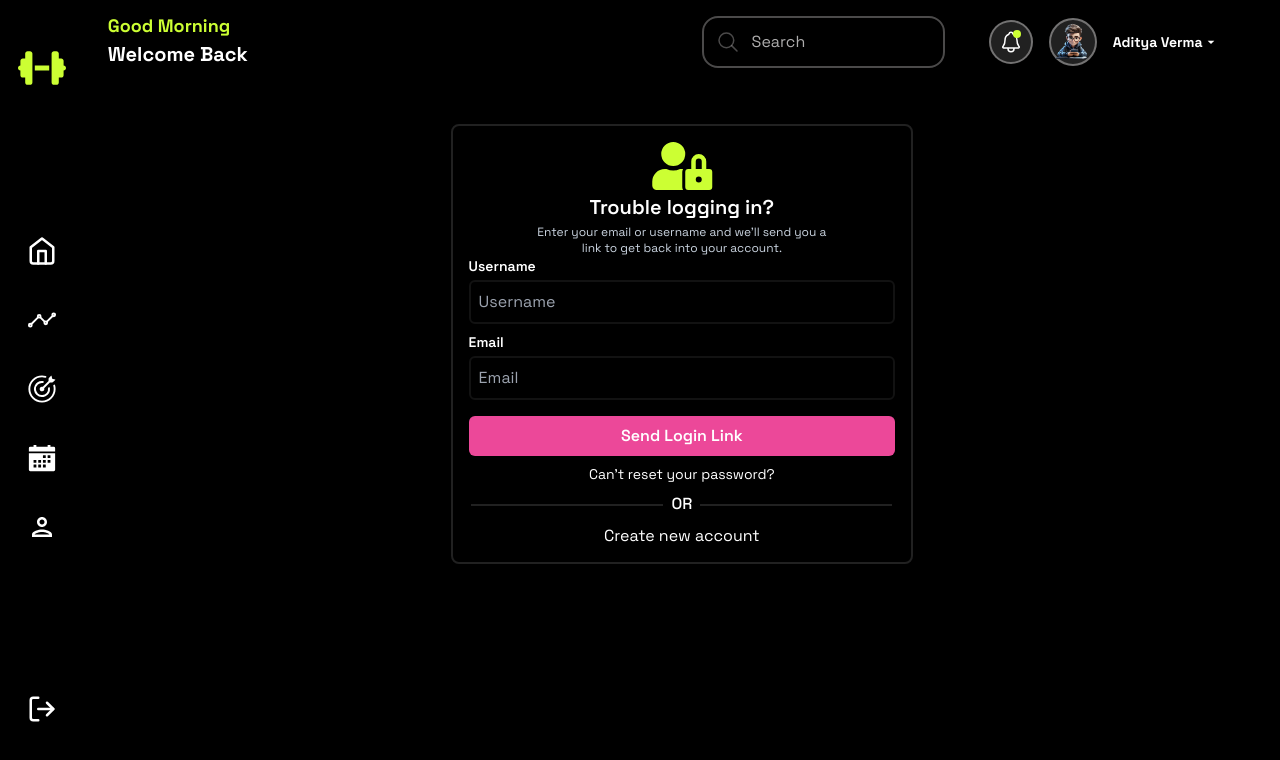
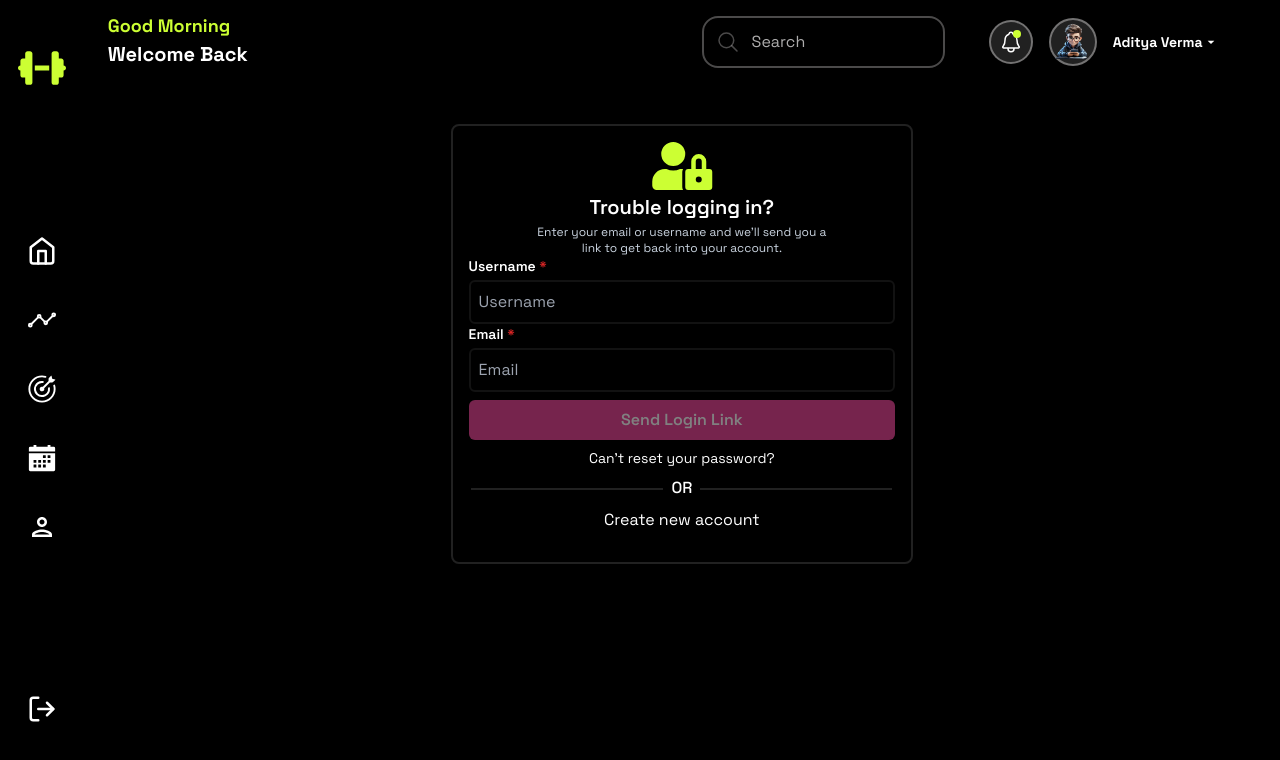
Before and after one commit to AadiVerma/FitWave, a React (Vite) app in the folder client/: page /forgotpwd in a window 1280 px wide. Shown: the top 760 px of the page. Built offline with nearby package versions, Linux system fonts and the light colour scheme.

Commit message:
did more changes in forgotpwd and verification page

```diff
--- a/client/package.json
+++ b/client/package.json
@@ -11,6 +11,7 @@
   },
   "dependencies": {
     "chart.js": "^4.4.3",
+    "cors": "^2.8.5",
     "datejs": "^1.0.0-rc3",
     "dayjs": "^1.11.12",
     "prop-types": "^15.8.1",
--- a/client/src/components/ForgotPwd.jsx
+++ b/client/src/components/ForgotPwd.jsx
@@ -4,13 +4,12 @@ import { MdOutlineFitnessCenter } from "react-icons/md";
 import { GoogleLogin } from 'react-google-login';
 import { FcGoogle } from "react-icons/fc";
 import { FaUserLock } from "react-icons/fa";
-const clientID = "456140993308-lj743g6h1ssb2si49pb8rgvlrkc28u20.apps.googleusercontent.com";
 import '../App.css'
 import { useNavigate } from 'react-router-dom';
 
 
 export default function Login() {
-    const { register, handleSubmit } = useForm();
+    const { register, handleSubmit, formState:{errors,isValid, isSubmitting} } = useForm({mode:'onChange'});
     const [data, setData] = useState("");
     const navigate = useNavigate();
 
@@ -26,12 +25,15 @@ export default function Login() {
                             <h4 className='text-xs mt-[-1px] mx-16 text-slate-300'>Enter your email or username and we'll send you a link to get back into your account.</h4>
                         </div>
 
-                        <h1 className='text-sm font-semibold'>Username</h1>
-                        <input className='bg-transparent border-2 rounded-md outline-none p-2 mt-1 w-full mb-2 border-[#121212]' {...register("firstName", { required: true, minLength: { value: 2, message: "Username must be at least 2 characters long" } })} placeholder="Username" />
 
-                        <h3 className='text-sm font-semibold'>Email</h3>
-                        <input className='bg-transparent border-2 rounded-md outline-none p-2 mt-1 w-full mb-2 border-[#121212]' {...register("Email", {
-                            required: true,
+                        <h1 className='text-sm font-semibold'>Username <span className='text-red-600'>   *</span></h1>
+                        <input className='bg-transparent border-2 rounded-md outline-none p-2 mt-1 w-full  border-[#121212] cursor-text' {...register("username", { required: {"value":true, "message":"This field is required." }, minLength: { value: 3, message: "Username must be at least 3 characters long" } })} placeholder="Username" />
+
+                        {errors.username && <div className='text-red-600 mb-3 ml-1'>{errors.username.message}</div>}
+
+                        <h3 className='text-sm font-semibold'>Email<span className='text-red-600'>   *</span></h3>
+                        <input className='bg-transparent border-2 rounded-md outline-none p-2 mt-1 w-full border-[#121212] cursor-text' {...register("email", {
+                             required: {"value":true, "message":"This field is required." },
                             pattern: {
                                 value: /^[a-zA-Z0-9._%+-]+@[a-zA-Z0-9.-]+\.[a-zA-Z]{2,}$/,
                                 message: "Invalid email address",
@@ -39,29 +41,17 @@ export default function Login() {
                         })}
                             placeholder="Email" />
 
-                        {/* <h3 className='text-sm font-semibold'>Password</h3>
-                        <input className='bg-transparent border-2 rounded-md outline-none p-2 mt-1 w-full mb-2 border-[#121212]' {...register("password", {
-                            required: true,
-                            minLength: {
-                                value: 7,
-                                message: "Password must be at least 7 characters long"
-                            },
-                            pattern: {
-                                value: /^(?=.*[a-z])(?=.*[A-Z])(?=.*[@#$%^&+=]).{7,}$/,
-                                message: "Password must contain at least one uppercase letter, one lowercase letter, and one symbol"
-                            }
-                        })} placeholder="Password" /> */}
+                        {errors.email && <div className='text-red-600 mb-3 ml-1'>{errors.email.message}</div>}
 
-                        <input className='bg-pink-500 hover:bg-pink-600 rounded-md mt-2 block w-full cursor-pointer text-center font-semibold p-2' value="Send Login Link" type="submit" onClick={()=>{
+
+
+                        <input className={`bg-pink-500 hover:bg-pink-600 rounded-md mt-2 block w-full cursor-pointer text-center font-semibold p-2 ${!isValid ? 'opacity-50 cursor-not-allowed' : ''}`} value="Send Login Link" type="submit" onClick={()=>{
                             navigate("/verification")
                             }}/>
 
                         <div className='w-full text-sm mt-2 flex justify-center '>
                             <h3 className='cursor-pointer hover:font-semibold'>Can't reset your password?</h3>
-                            {/* <p className='pl-3 text-emerald-400 cursor-pointer hover:font-semibold'
-                            onClick={()=>{
-                            navigate("/login")
-                            }}>Log in</p> */}
+
                         </div>
 
                         <div className='flex justify-center'>
@@ -72,26 +62,7 @@ export default function Login() {
                         <p className='text-base text-white text-center mt-2 hover:font-bold cursor-pointer' onClick={()=>{
                             navigate("/signup")
                             }}>Create new account</p>
-                        {/* <div className='flex justify-center mt-4 '>
 
-                            <GoogleLogin
-                                clientId={clientID}
-                                onSuccess={onSuccess}
-                                onFailure={onFailure}
-                                cookiePolicy={'single_host_origin'}
-                                render={renderProps => (
-                                    <div className='flex w-[90%] bg-white justify-center rounded-lg cursor-pointer' onClick={renderProps.onClick}>
-                                        <FcGoogle className='text-3xl mt-1' />
-                                        <button disabled={renderProps.disabled} className='text-black font-extrabold rounded-md px-4 py-2 cursor-pointer'>
-                                            Sign in with Google
-                                        </button>
-                                    </div>
-
-                                )}
-                            />
-                        </div> */}
-                        {/* <p className='text-sm text-white text-center mt-2 hover:font-semibold
-                        hover:text-purple-300 cursor-pointer'>Forgot password?</p> */}
                     </form>
                 </div>
             </div>
--- a/client/src/components/Login.jsx
+++ b/client/src/components/Login.jsx
@@ -6,14 +6,27 @@ import { FcGoogle } from "react-icons/fc";
 const clientID = "456140993308-lj743g6h1ssb2si49pb8rgvlrkc28u20.apps.googleusercontent.com";
 import '../App.css'
 import { useNavigate } from 'react-router-dom';
+import { resolve } from 'chart.js/helpers';
 
 
 export default function Login() {
-    const { register, handleSubmit, formState:{errors,isValid} } = useForm({mode:'onChange'});
+    const { register, handleSubmit, formState:{errors,isValid, isSubmitting} } = useForm({mode:'onChange'});
     const [data, setData] = useState("");
     const navigate = useNavigate();
 
-    console.log(data);
+    // const delay = (d)=>{
+    //     return new Promise((resolve,reject)=>{
+    //         setTimeout(()=>{
+    //             resolve()
+    //         },d*1000);
+    //     })
+    // }
+
+    const onSubmit = async (data)=>{
+        // await delay(2)
+        console.log(data);
+    }
+
 
     const onSuccess = (res) => {
         console.log("Login Success! Current user: ", res.profileObj);
@@ -27,7 +40,7 @@ export default function Login() {
         <div className='custom-scrollbar min-h-[100%] h-fit'>
             <div className='bg-black text-white font-space border-[#212121] '>
                 <div className='bg-black text-white w-full h-[612px] p-5 my-auto'>
-                    <form className='w-2/5 mx-auto h-[550px] mt-5 p-4 border-[#212121] rounded-lg border-2' onSubmit={handleSubmit((data) => setData(JSON.stringify(data)))}>
+                    <form className='w-2/5 mx-auto h-[550px] mt-5 p-4 border-[#212121] rounded-lg border-2' onSubmit={handleSubmit(onSubmit)}>
                         <div className='w-full text-center'>
                             <MdOutlineFitnessCenter className="w-full text-[#CCFF33] text-6xl transform -rotate-45 cursor-pointer" />
                             <h2 className='text-xl font-semibold mt-[-4px]'>Welcome to FitWave</h2>
@@ -66,6 +79,7 @@ export default function Login() {
 
                         {errors.password && <div className='text-red-600 mb-3 ml-1'>{errors.password.message}</div>}
 
+                        {/* {isSubmitting && <div>Loading...</div>} */}
                         <input className={`bg-pink-500 hover:bg-pink-600 rounded-md mt-2 block w-full cursor-pointer text-center font-semibold p-2 ${!isValid ? 'opacity-50 cursor-not-allowed' : ''}`} value="Continue" type="submit" disabled={!isValid} />
 
                         <div className='w-full text-sm mt-2 flex justify-center '>
```
Also changed, not shown: client/src/components/VerificationPwd.jsx (+13 -6 lines), 1 other file (tests, documents, lock files or other folders).
